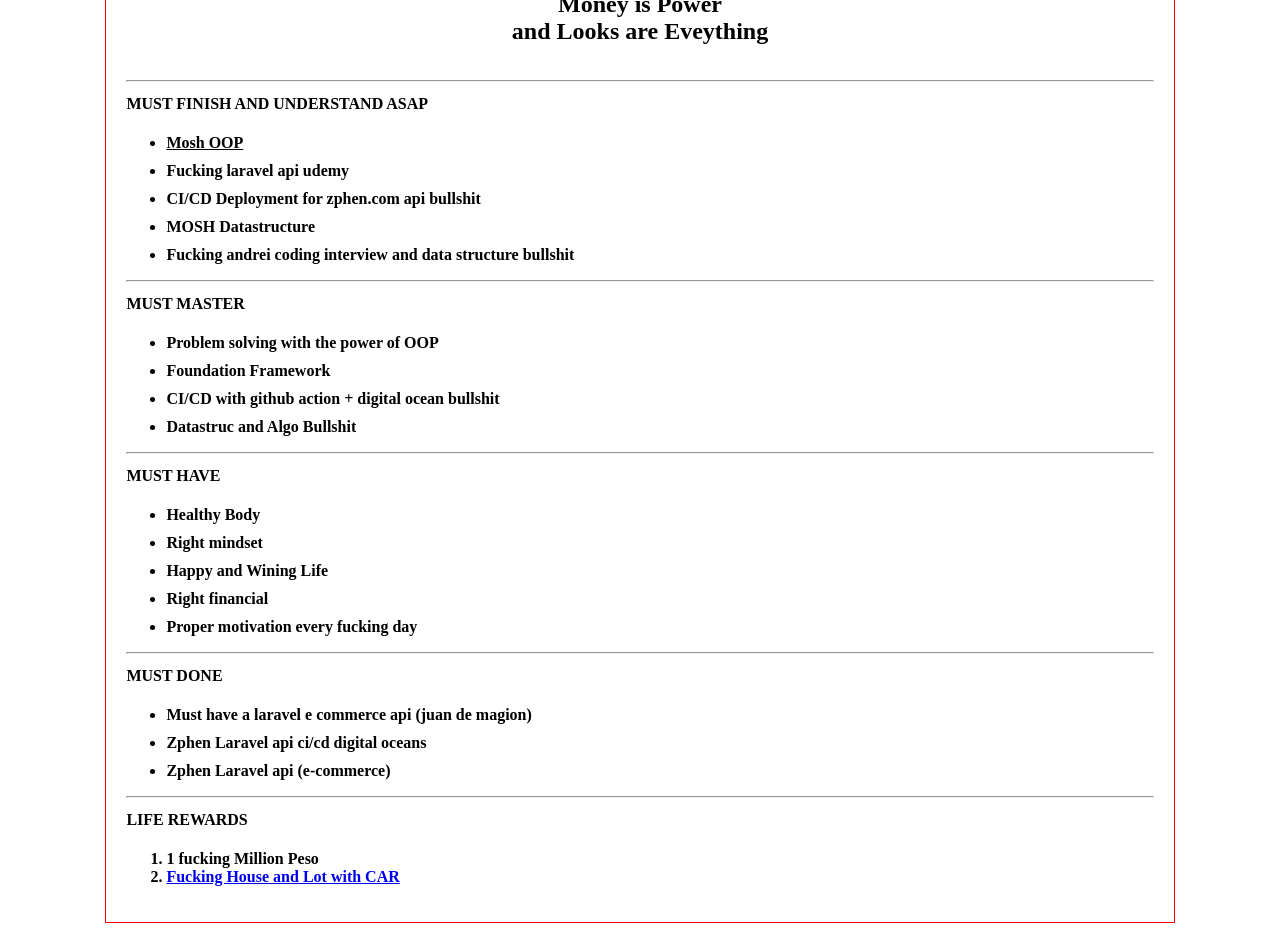
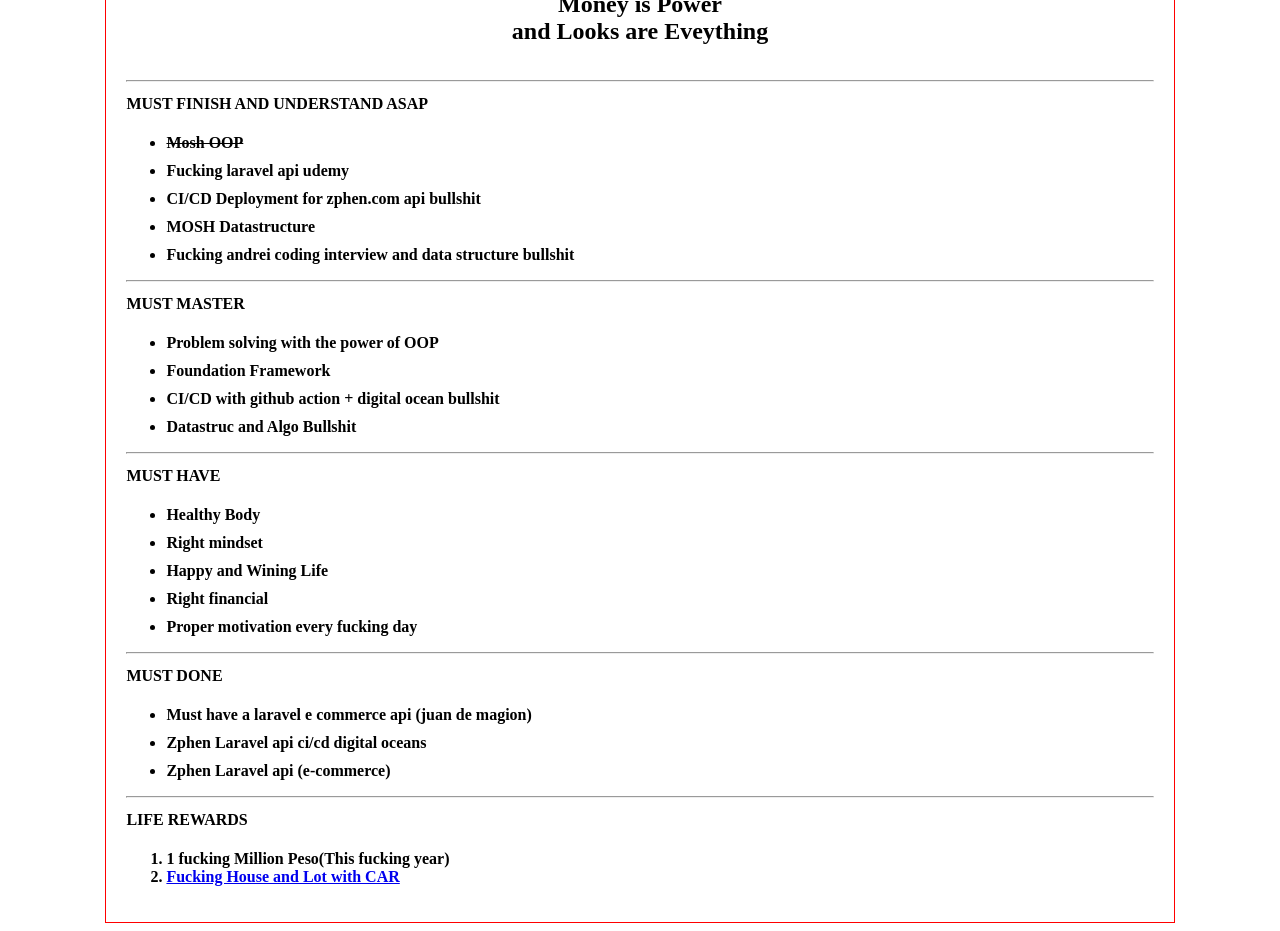
Before and after one commit to johnLitoBardinas/mywebsite, a website: page dist/mustdone.html in a window 1280 px wide. Shown: the part 640-1571 px from the top of the page. Drawn offline with Linux system fonts and the light colour scheme.

Commit message:
update mustdone

```diff
--- a/dist/css/mustdone.css
+++ b/dist/css/mustdone.css
@@ -50,5 +50,5 @@ h1 {
 }
 
 .fucking-done {
-    text-decoration: underline;
+    text-decoration: line-through;
 }
--- a/dist/mustdone.html
+++ b/dist/mustdone.html
@@ -73,7 +73,7 @@
 
             <strong class="text-uppercase">Life Rewards</strong>
                 <ol>
-                    <li>1 fucking Million Peso</li>
+                    <li>1 fucking Million Peso(This fucking year)</li>
                     <li>
                         <a href="https://www.property24.com.ph/development-for-sale-in-naga-city-st-jude-orchard-d345">Fucking House and Lot with CAR</a>
                     </li>
```
